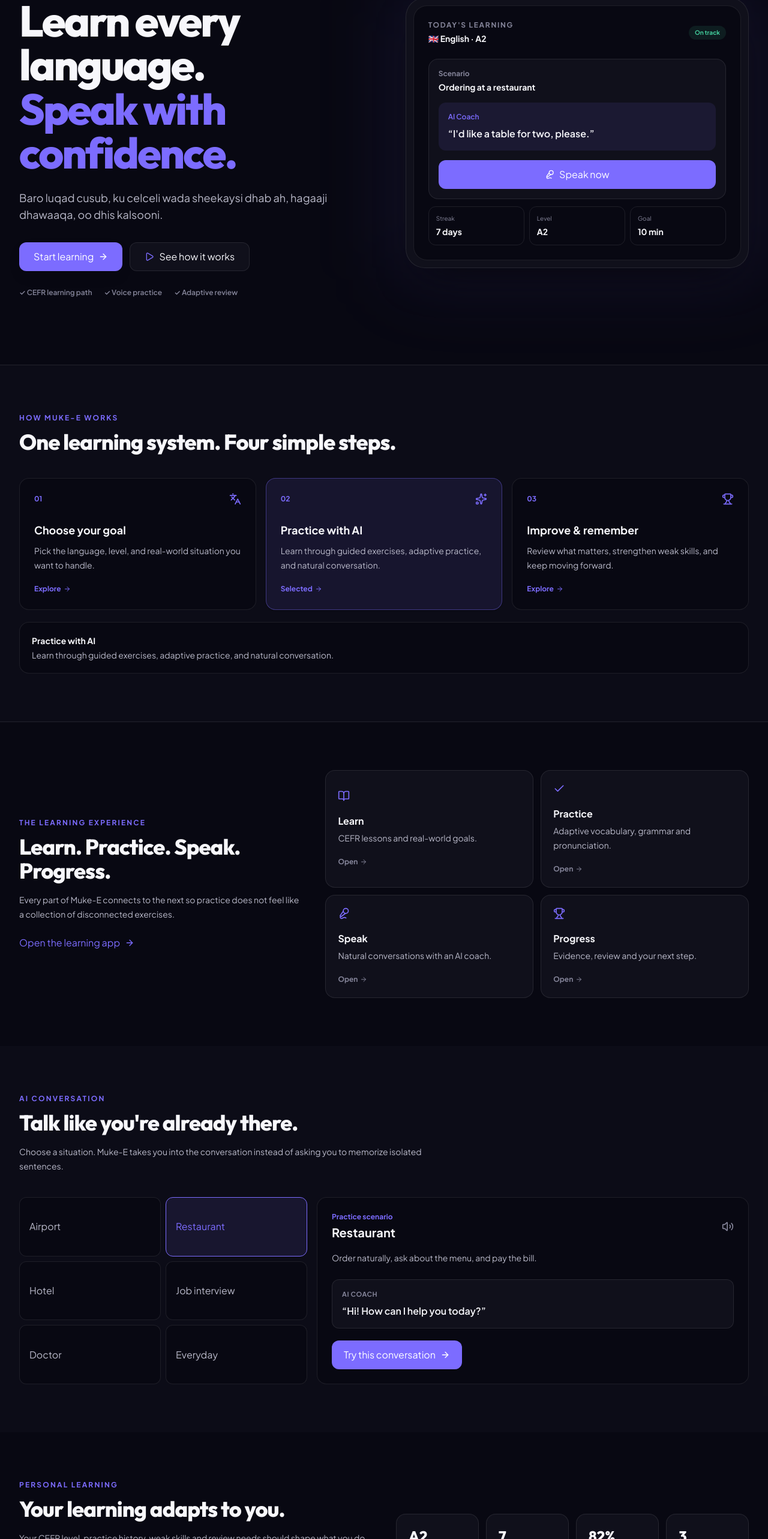
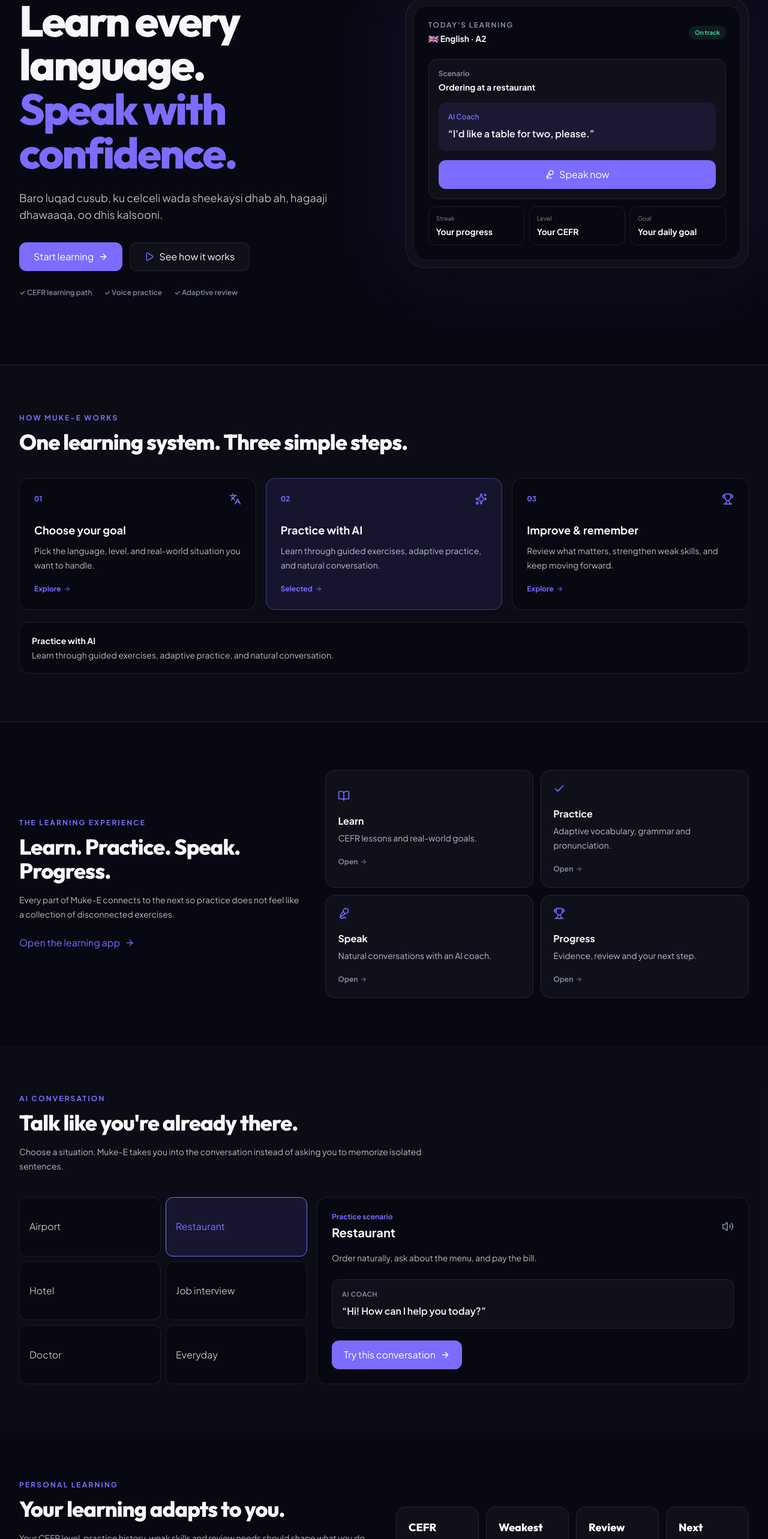
Before and after one commit to ApdowJr/Muke-E, a React (Vite) app: page / in a window 1280 px wide. Shown: the part 213-2779 px from the top of the page at 60% size. Built offline with nearby package versions, Linux system fonts and the light colour scheme.

Commit message:
fix: remove fabricated landing metrics

```diff
--- a/src/components/LandingPage.tsx
+++ b/src/components/LandingPage.tsx
@@ -99,7 +99,7 @@
                 <div className="rounded-[1.4rem] border border-app-border bg-app-bg p-5 sm:p-6">
                   <div className="flex items-center justify-between"><div><p className="text-xs font-bold uppercase tracking-[.14em] text-text-muted">Today's learning</p><p className="mt-1 text-sm font-bold">{language.flag} {language.name} · A2</p></div><span className="rounded-full bg-success/10 px-2.5 py-1 text-[10px] font-bold text-success">On track</span></div>
                   <div className="mt-6 rounded-2xl border border-app-border bg-app-surface p-4"><p className="text-xs font-bold text-text-muted">Scenario</p><p className="mt-1 text-sm font-bold">Ordering at a restaurant</p><div className="mt-4 rounded-xl bg-primary/10 p-4"><p className="text-xs font-semibold text-primary">AI Coach</p><p className="mt-2 text-base font-semibold">“I'd like a table for two, please.”</p></div><button onClick={onStartLearning} className="mt-4 flex w-full items-center justify-center gap-2 rounded-xl bg-primary py-3 text-sm font-bold text-white"><Mic2 className="h-4 w-4" /> Speak now</button></div>
-                  <div className="mt-3 grid grid-cols-3 gap-2"><div className="rounded-xl border border-app-border p-3"><p className="text-[10px] text-text-muted">Streak</p><p className="mt-1 text-sm font-bold">7 days</p></div><div className="rounded-xl border border-app-border p-3"><p className="text-[10px] text-text-muted">Level</p><p className="mt-1 text-sm font-bold">A2</p></div><div className="rounded-xl border border-app-border p-3"><p className="text-[10px] text-text-muted">Goal</p><p className="mt-1 text-sm font-bold">10 min</p></div></div>
+                  <div className="mt-3 grid grid-cols-3 gap-2"><div className="rounded-xl border border-app-border p-3"><p className="text-[10px] text-text-muted">Streak</p><p className="mt-1 text-sm font-bold">Your progress</p></div><div className="rounded-xl border border-app-border p-3"><p className="text-[10px] text-text-muted">Level</p><p className="mt-1 text-sm font-bold">Your CEFR</p></div><div className="rounded-xl border border-app-border p-3"><p className="text-[10px] text-text-muted">Goal</p><p className="mt-1 text-sm font-bold">Your daily goal</p></div></div>
                 </div>
               </div>
             </div>
@@ -108,7 +108,7 @@
 
         <section id="how-it-works" className="border-y border-app-border bg-app-surface/60">
           <div className="mx-auto max-w-7xl px-4 py-20 sm:px-6 lg:px-8">
-            <div className="max-w-2xl"><p className="text-xs font-bold uppercase tracking-[.18em] text-primary">How Muke-E works</p><h2 className="mt-3 font-display text-3xl font-extrabold tracking-tight sm:text-4xl">One learning system. Four simple steps.</h2></div>
+            <div className="max-w-2xl"><p className="text-xs font-bold uppercase tracking-[.18em] text-primary">How Muke-E works</p><h2 className="mt-3 font-display text-3xl font-extrabold tracking-tight sm:text-4xl">One learning system. Three simple steps.</h2></div>
             <div className="mt-10 grid gap-4 md:grid-cols-3">
               {steps.map((step, index) => { const Icon = step.icon; const active = activeStep === step.id; return <button key={step.id} onClick={() => setActiveStep(step.id)} className={`rounded-2xl border p-6 text-left transition ${active ? 'border-primary/40 bg-primary/10 shadow-elevation-sm' : 'border-app-border bg-app-bg hover:-translate-y-0.5 hover:bg-app-elevated'}`}>
                 <div className="flex items-center justify-between"><span className="text-xs font-bold text-primary">0{index + 1}</span><Icon className="h-5 w-5 text-primary" /></div><h3 className="mt-7 text-lg font-bold">{step.title}</h3><p className="mt-2 text-sm leading-6 text-text-secondary">{step.body}</p><span className="mt-5 inline-flex items-center gap-1 text-xs font-bold text-primary">{active ? 'Selected' : 'Explore'} <ArrowRight className="h-3 w-3" /></span>
@@ -140,7 +140,7 @@
         <section id="progress" className="mx-auto max-w-7xl px-4 py-20 sm:px-6 lg:px-8">
           <div className="grid gap-10 lg:grid-cols-2 lg:items-center">
             <div><p className="text-xs font-bold uppercase tracking-[.18em] text-primary">Personal learning</p><h2 className="mt-3 font-display text-3xl font-extrabold tracking-tight sm:text-4xl">Your learning adapts to you.</h2><p className="mt-4 text-sm leading-6 text-text-secondary">Your CEFR level, practice history, weak skills and review needs should shape what you do next—not a generic lesson list.</p><button onClick={onStartLearning} className="mt-6 inline-flex items-center gap-2 rounded-xl border border-app-border bg-app-surface px-5 py-3 text-sm font-bold">See your progress <ArrowRight className="h-4 w-4 text-primary" /></button></div>
-            <div className="grid grid-cols-2 gap-3 sm:grid-cols-4">{[['A2','CEFR level'],['7','day streak'],['82%','practice avg'],['3','review due']].map(([value,label]) => <div key={label} className="rounded-2xl border border-app-border bg-app-surface p-5"><p className="font-display text-2xl font-extrabold">{value}</p><p className="mt-1 text-xs text-text-muted">{label}</p></div>)}</div>
+            <div className="grid grid-cols-2 gap-3 sm:grid-cols-4">{[['CEFR','Level'],['Weakest skill','Focus'],['Review queue','Remember'],['Next lesson','Recommended']].map(([value,label]) => <div key={value} className="rounded-2xl border border-app-border bg-app-surface p-5"><p className="font-display text-lg font-extrabold">{value}</p><p className="mt-1 text-xs text-text-muted">{label}</p></div>)}</div>
           </div>
         </section>
 
```
